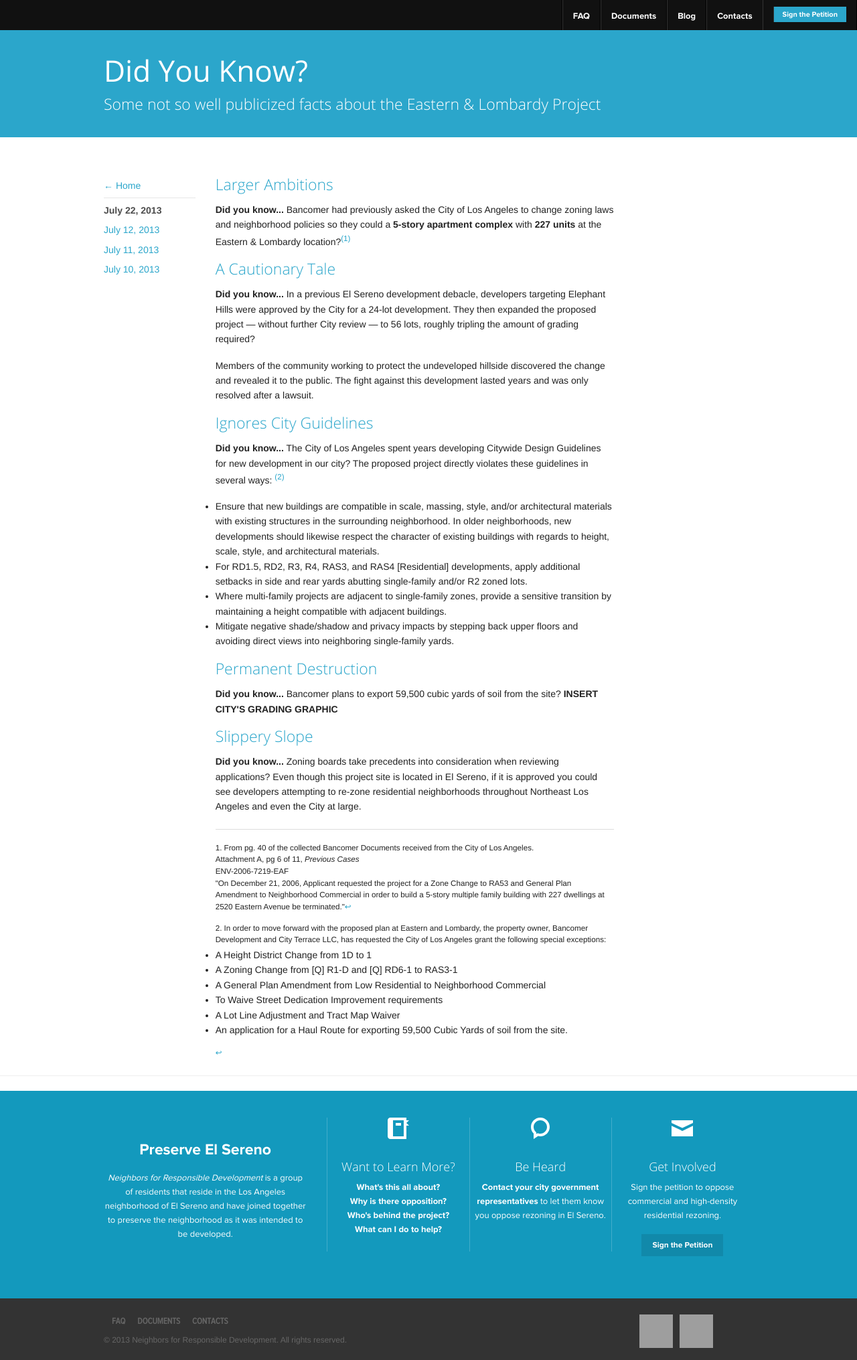
After one commit to natetharp/90032, a PHP site: page /did-you-know.html in a window 1280 px wide. The commit adds this page. Shown: the whole page at 67% size. Run offline with PHP 8.4, Linux system fonts and the light colour scheme; grey boxes are pictures that could not be loaded.

Commit message:
Content Updates
Revising FAQ, and Home page. Creating Did You Know page

```diff
--- a/css/presentation.css
+++ b/css/presentation.css
@@ -43,6 +43,28 @@ p a, p a:visited { line-height: inherit; }
 
 #map_canvas object { max-width: none; }
 
+
+a[rel="footnote"] {
+    border-bottom: none;
+    /*background-color: #fff9c7;*/
+    line-height: 0;
+}
+
+a[rel="footnote"]:before {
+    content: "(";
+}
+
+a[rel="footnote"]:after {
+    content: ")";
+}
+
+a[rev="footnote"] {
+    border-bottom: none;
+}
+
+
+
+
 /* Reset for strange margins by default on <figure> elements */
 figure { margin: 0; }
 
@@ -65,7 +87,9 @@ h3 { font-size: 27px; }
 
 h4 { font-size: 23px; }
 
-#mainContent h4 {color:#2ba6cb; font-weight:bold;}
+#faq h4, #blog h4, #did-you-know h4 {color:#2ba6cb;}
+
+#faq h4 {font-weight:bold;}
 
 h5 { font-size: 17px; }
 
--- /dev/null
+++ b/did-you-know.html
@@ -0,0 +1,348 @@
+<!doctype html>
+<!--[if lt IE 7]> <html class="no-js lt-ie9 lt-ie8 lt-ie7" lang="en"><![endif]-->
+<!--[if IE 7]><html class="no-js lt-ie9 lt-ie8" lang="en"><![endif]-->
+<!--[if IE 8]><html class="no-js lt-ie9" lang="en"><![endif]-->
+<!--[if gt IE 8]><!--><html lang="en"><!--<![endif]-->
+<head>
+	<meta charset="utf-8" />
+	<meta name="viewport" content="width=device-width" />
+	<meta name="viewport" content="width=device-width" />
+	<meta name="keywords" content="Eastern Avenue, Lombardy Street, El Sereno, California, CA, Bancomer Construction & Development Inc, City Terrace LLC, Paramount Villas LLC, Academia Avance, Avance Schools Inc, Al Vanegaz, Alvaro Banegas, Claudia Pichardo Banegas, Erika Banegas Morales, Ricardo Mireles" />
+	<meta name="description" content="Preserve El Sereno is a site by Neighbors for Responsible Development that oppose the proposed Eastern & Lombardy development project by Bancomer Construction & Development, Inc." />
+	<meta name="author" content="Nate Tharp - @natetharp" />
+	<meta name="copyright" content="Neighbors for Responsible Development." />
+
+	<title>Did You Know? </title>
+
+	<link rel="apple-touch-icon-precomposed" sizes="144x144" href="img/icn/apple-touch-icon-144x144-precomposed.png">
+	<link rel="apple-touch-icon-precomposed" sizes="120x120" href="img/icn/apple-touch-icon-120x120-precomposed.png">
+	<link rel="apple-touch-icon-precomposed" sizes="72x72" href="img/icn/apple-touch-icon-72x72-precomposed.png">
+	<link rel="apple-touch-icon-precomposed" href="img/icn/apple-touch-icon-precomposed.png">
+	<link rel="icon" href="img/icn/favicon.ico" type="image/x-icon" />
+
+	<link rel="stylesheet" href="css/foundation.top-bar.css">
+	<link rel="stylesheet" href="css/zurb.mega-drop.css">
+	<link rel="stylesheet" href="css/footer.css">
+	<link rel="stylesheet" href="css/offcanvas.css">
+	<link rel="stylesheet" href="css/presentation.css">
+	<!--<link rel="stylesheet" href="css/foundation.min.css">
+	<link rel="stylesheet" href="css/normalize.css">-->
+
+	<!--[if lt IE 9]>
+		<script src="http://html5shiv.googlecode.com/svn/trunk/html5.js"></script>
+	<![endif]-->
+</head>
+<body class="off-canvas hide-extras">
+
+
+	<!-- NAVIGATION -->
+	<div class="container top-bar home-border hide-for-small">
+		<div class="attached">
+			<div class="name" onclick="void(0);"><span><a href="http://90032.org">Preserve El Sereno</a></span></div>
+
+			<ul class="right">
+					<li class="show-for-small"><a href="http://90032.org/">Home</a></li>
+				<li><a href="/faq.html">FAQ</a></li>
+				<li><a href="http://90032.org/#docs">Documents</a></li>
+				<li><a href="/blog.html">Blog</a></li>
+				<li><a href="http://90032.org/#contacts">Contacts</a></li>
+				<li class="download"><a class="small blue nice button src-download" href="/form.html">Sign the Petition</a></li>
+			</ul>
+		</div>
+	</div>
+
+
+
+	<section role="main">
+
+	 <header>
+    <div class="row">
+      <div class="twelve columns">
+        <a class='sidebar-button show-for-small' id="sidebarButton" href="#sidebar" ><img src="images/offcanvas/menu-wht.png"><h4>Preserve El Sereno</h4></a>
+        <h1 class="hide-for-small">Did You Know?</h1>
+        <h4 class="hide-for-small">Some not so well publicized facts about the Eastern &amp; Lombardy Project</h4>
+      </div>
+    </div>
+  </header>
+
+
+  <section id="mainContent">
+
+    <div class="row show-for-small">
+      <div class="twelve columns">
+        <h1>Did You Know?</h1>
+        <h4>Some not so well publicized facts about the Eastern &amp; Lombardy Project</h4>
+      </div>
+    </div>
+
+
+  <div class="row">
+
+      <div class="ten columns push-two">
+        <p class="show-for-small"><a href="http://90032.org">&larr; Back to Home</a></p>
+
+
+
+
+      <section id="did-you-know">
+		<div class="row">
+			<div class="nine columns">
+					<div class="row">
+
+						<div class="twelve columns">
+
+
+<h4>Larger Ambitions</h4>
+<p><strong>Did you know...</strong> Bancomer had previously asked the City of Los Angeles to change zoning laws and neighborhood policies so they could a <strong>5-story apartment complex</strong> with <strong>227 units</strong> at the Eastern &amp; Lombardy location?<sup><a href="#fn1" id="ref1" rel="footnote">1</a></sup></p>
+
+
+<!-- Too personal, not really relevant:
+While the representatives of Bancomer Development repeatedly state that they are from El Sereno, they maintain a business office in Monterey Park and maintain residences in Hacienda Heights and South Gate? . [Nate, I tracked this down via whitepages.com – not the most watertight approach.  If this statement puts our credibility at risk, feel free to omit or modify (e.g.  …maintain residences elsewhere in LA county).-->
+
+
+<h4>A Cautionary Tale</h4>
+<p><strong>Did you know...</strong> In a previous El Sereno development debacle, developers targeting Elephant Hills were approved by the City for a 24-lot development. They then expanded the proposed project &mdash; without further City review &mdash; to 56 lots, roughly tripling the amount of grading required?</p>
+
+<p>Members of the community working to protect the undeveloped hillside</a> discovered the change and revealed it to the public. The fight against this development lasted years and was only resolved after a lawsuit.</p>
+
+
+
+<h4>Ignores City Guidelines</h4>
+<p><strong>Did you know...</strong> The City of Los Angeles spent years developing Citywide Design Guidelines for new development in our city? The proposed project directly violates these guidelines in several ways: <sup><a href="#fn2" id="ref2" rel="footnote">2</a></sup></p>
+<ul>
+	<li>Ensure that new buildings are compatible in scale, massing, style, and/or architectural
+	materials with existing structures in the surrounding neighborhood. In older neighborhoods,
+	new developments should likewise respect the character of existing buildings
+	with regards to height, scale, style, and architectural materials.</li>
+	<li>For RD1.5, RD2, R3, R4, RAS3, and RAS4 [Residential] developments, apply additional setbacks in
+	side and rear yards abutting single-family and/or R2 zoned lots.</li>
+	<li>Where multi-family projects are adjacent to single-family zones, provide a
+	sensitive transition by maintaining a height compatible with adjacent buildings.</li>
+	<li>Mitigate negative shade/shadow and privacy impacts by stepping back upper floors and avoiding direct views into neighboring single-family yards.</li>
+</ul>
+
+
+<h4>Permanent Destruction</h4>
+<p><strong>Did you know...</strong> Bancomer plans to export 59,500 cubic yards of soil from the site? <strong>INSERT CITY'S GRADING GRAPHIC</strong></p>
+
+
+
+<!--
+SOURCE???
+Bancomer Development identifies their project site as the ‘largest in El Sereno’?-->
+
+<!-- Is this the nearest property line or nearest structure?
+The nearest residence on the south side of the project site is approximately 15’ away?
+
+But in their Mitigation Statement Bancomer states they will offset any impact to surrounding residences by planting a “5-foot wide landscape buffer”
+-->
+
+
+
+<h4>Slippery Slope</h4>
+<p><strong>Did you know...</strong> Zoning boards take precedents into consideration when reviewing applications? Even though this project site is located in El Sereno, if it is approved you could see developers attempting to re-zone residential neighborhoods throughout Northeast Los Angeles and even the City at large.</p>
+
+<!-- Not Really a fact, per se
+
+Residents of El Sereno have the right to smart, well-planned development that improves the appearance and experience of our community.  We do not have to settle for something because it’s ‘better than nothing’ or ‘better than what might come next’.-->
+
+
+							<hr />
+
+							<sup id="fn1">1. From pg. 40 of the collected Bancomer Documents received from the City of Los Angeles.<br />
+							Attachment A, pg 6 of 11, <em>Previous Cases</em><br />
+							ENV-2006-7219-EAF<br />
+							"On December 21, 2006, Applicant requested the project for a Zone Change to RA53 and General Plan Amendment to Neighborhood Commercial in order to build a 5-story multiple family building with 227 dwellings at 2520 Eastern Avenue be terminated."<a href="#ref1" title="Jump back to footnote 1 in the text." rev="footnote">↩</a></sup>
+
+							<br /><br />
+							<sup id="fn2">2. In order to move forward with the proposed plan at Eastern and Lombardy, the property owner, Bancomer Development and City Terrace LLC, has requested the City of Los Angeles grant the following special exceptions:
+							<ul>
+								<li>A Height District Change from 1D to 1</li>
+								<li>A Zoning Change from [Q] R1-D and [Q] RD6-1 to RAS3-1</li>
+								<li>A General Plan Amendment from Low Residential to Neighborhood Commercial</li>
+								<li>To Waive Street Dedication Improvement requirements</li>
+								<li>A Lot Line Adjustment and Tract Map Waiver</li>
+								<li>An application for a Haul Route for exporting 59,500 Cubic Yards of soil from the site.</li>
+							</ul><a href="#ref2" title="Jump back to footnote 2 in the text." rev="footnote">↩</a></sup>
+
+
+
+
+						</div>
+					</div>
+
+
+
+				</div>
+			</div>
+	</section>
+
+
+
+
+
+
+      </div>
+      <div class="two columns pull-ten">
+        <ul class="side-nav">
+          <li><a href="http://90032.org">&larr; Home</a></li>
+          <li class="divider"></li>
+          <li class="active"><a href="blog.html#20130722">July 22, 2013</a></li>
+          <li><a href="blog.html#20130712">July 12, 2013</a></li>
+          <li><a href="blog.html#20130711">July 11, 2013</a></li>
+          <li><a href="blog.html#20130710">July 10, 2013</a></li>
+        </ul>
+      </div>
+    </div>
+
+  </section>
+
+
+	<div class="zurb-footer-top bg-blue">
+	<div class="row property">
+		<div class="four columns">
+			<div class="property-info">
+				<h3><a href="/">Preserve El Sereno</a></h3>
+				<p><em>Neighbors for Responsible Development</em> is a group of residents that reside in the Los Angeles neighborhood of El Sereno and have joined together to preserve the neighborhood as it was intended to be developed.</p>
+			</div>
+		</div>
+
+		<div class="eight columns">
+			<div class="row collapse">
+				<div class="four columns">
+					<div class="learn-links">
+						<h4 class="hide-for-small">Want to Learn More?</h4>
+						<ul>
+							<li><a href="faq.html#summary">What's this all about?</a></li>
+							<li><a href="faq.html#opposition">Why is there opposition?</a></li>
+							<li><a href="faq.html#developers">Who's behind the project?</a></li>
+							<li><a href="faq.html#help">What can I do to help?</a></li>
+						</ul>
+					</div>
+				</div>
+				<div class="four columns">
+					<div class="support-links">
+						<h4 class="hide-for-small">Be Heard</h4>
+						<p><a href="http://90032.org/#contacts">Contact your city government representatives</a> to let them know you oppose rezoning in El Sereno.</p>
+					</div>
+				</div>
+				<div class="four columns">
+					<div class="connect-links">
+						<h4 class="hide-for-small">Get Involved</h4>
+						<p>Sign the petition to oppose commercial and high-density residential rezoning.</p>
+						<a href="form.html" class="small button">Sign the Petition</a>
+					</div>
+				</div>
+			</div>
+		</div>
+	</div>
+
+</div>
+<div class="zurb-footer-bottom">
+	<div class="row">
+		<div class="eight columns">
+				<a href="http://90032.org" class="zurb-logo regular"></a>
+				<ul class="zurb-links">
+					<li><a href="faq.html">FAQ</a></li>
+					<li><a href="http://90032.org/#docs">Documents</a></li>
+					<li><a href="http://90032.org/#contacts">Contacts</a></li>
+			 </ul>
+			 <p class="copyright">&copy; 2013 Neighbors for Responsible Development. All rights reserved.</p>
+		</div>
+		<div class="four columns">
+			<ul class="home-social">
+					<li><a href="http://www.twitter.com" class="twitter"></a></li>
+					<li><a href="http://www.facebook.com" class="facebook"></a></li>
+					<li><a href="form.html" class="mail"></a></li>
+				</ul>
+		 </div>
+
+	</div>
+</div>
+
+	<script>
+	  (function(i,s,o,g,r,a,m){i['GoogleAnalyticsObject']=r;i[r]=i[r]||function(){
+	  (i[r].q=i[r].q||[]).push(arguments)},i[r].l=1*new Date();a=s.createElement(o),
+	  m=s.getElementsByTagName(o)[0];a.async=1;a.src=g;m.parentNode.insertBefore(a,m)
+	  })(window,document,'script','//www.google-analytics.com/analytics.js','ga');
+
+	  ga('create', 'UA-42601435-1', '90032.org');
+	  ga('send', 'pageview');
+
+	</script>
+
+</body>
+</html>
+
+		<!-- This closes the main section wrapping all content -->
+	</section>
+
+	<section id="sidebar" role="complementary">
+
+
+		<!-- This is the apps main navigation -->
+		<div class="main-menu">
+			<h6>Preserve El Sereno</h6>
+			<nav id="sideMenu" role="navigation">
+				<ul id="sideMainNav" class="nav-bar">
+					<li class="show-for-small"><a href="http://90032.org">Home</a></li>
+					<li><a href="faq.html">FAQ</a></li>
+					<li><a href="http://90032.org/#docs">Documents</a></li>
+					<li><a href="http://90032.org/#contacts">Contacts</a></li>
+				</ul>
+			</nav>
+		</div>
+
+		<hr>
+
+		<!-- These links will vary depending on what app it is -->
+		<div class="more-goodness">
+			<h6>More Goodies</h6>
+			<nav role="navigation">
+				<ul id="sideMainNav" class="nav-bar goodness">
+					<li><a href="">Foundation Training</a></li>
+					<li><a href="">Our Work</a></li>
+					<li><a href="">Apps</a></li>
+				</ul>
+			</nav>
+		</div>
+
+		<hr>
+
+		<!-- These links will be the same across all of our proprties & apps
+		<div class="zurb-links">
+			<ul class="top">
+				<li class="logo"><a href="http://90032.org"><img src="img/offcanvas/zurb-logo.png"></a></li>
+				<li><a href="/about">About</a></li>
+				<li><a href="/blog">Blog</a></li>
+				<li><a href="/contact">Contact</a></li>
+			</ul>
+			<ul class="pillars">
+				<li>
+					<a href="/services" class="footer-link-block services">
+						<span class="title">Studios</span>
+						<span>Helping startups win since '98.</span>
+					</a>
+				</li>
+				<li>
+					<a href="" class="footer-link-block foundation">
+						<span class="title">Foundation</span>
+						<span>World's most advanced responsive framework.</span>
+					</a>
+				</li>
+				<li>
+					<a href="/apps" class="footer-link-block apps">
+						<span class="title">ZURB Apps</span>
+						<span>Tools to rapidly prototype and iterate.</span>
+					</a>
+				</li>
+				<li>
+					<a href="/expo" class="footer-link-block expo">
+						<span class="title">Expo</span>
+						<span>Online training for smarter product design.</span>
+					</a>
+				</li>
+			</ul>
+		</div>-->
+
+	</section>
```
Also changed, not shown: faq.html (+8 -3 lines), index.html (+10 -9 lines).
